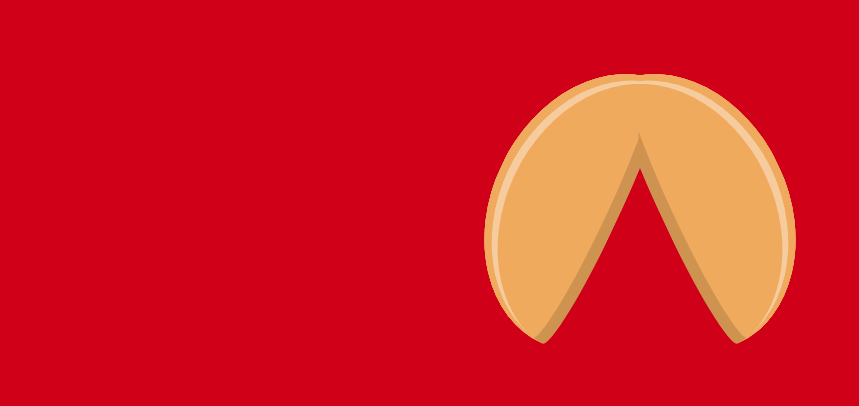
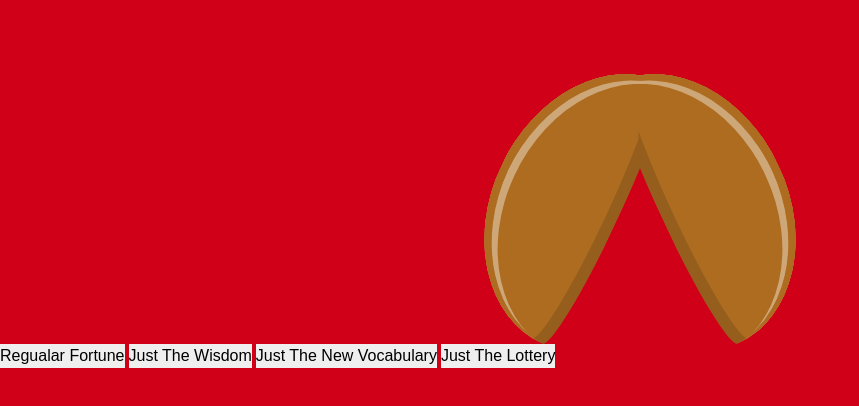
Before and after one commit to danielarmbruster0314/Project-Fortune-Cookie-App, a plain HTML site: page index.html in a window 1280 px wide. Shown: the whole page, without its empty margins (0-859 px from the left). Drawn offline with Linux system fonts and the light colour scheme.

Commit message:
added the buttons on the page

```diff
--- a/index.html
+++ b/index.html
@@ -27,5 +27,10 @@
             <p class="fc-lucky-numbers">Lucky Numbers <span>?, ?, ?, ?, ?, ?</span></p>
         </div>
     </button>
+    <div class="the_buttons">
+    <button class = "bttn">Regualar Fortune</button>
+    <button class = "bttn">Just The Wisdom</button>
+    <button class = "bttn"> Just The New Vocabulary</button>
+    <button class = "bttn"> Just The Lottery</button>
 </body>
 </html>
--- a/style.css
+++ b/style.css
@@ -32,7 +32,7 @@ button {
 }
 .fc-part, .fc-crumb {
 	background: currentColor;
-	color: #efaa5d;
+	color: #ad6c20;
 }
 .fc-part {
 	width: 8em;
```
